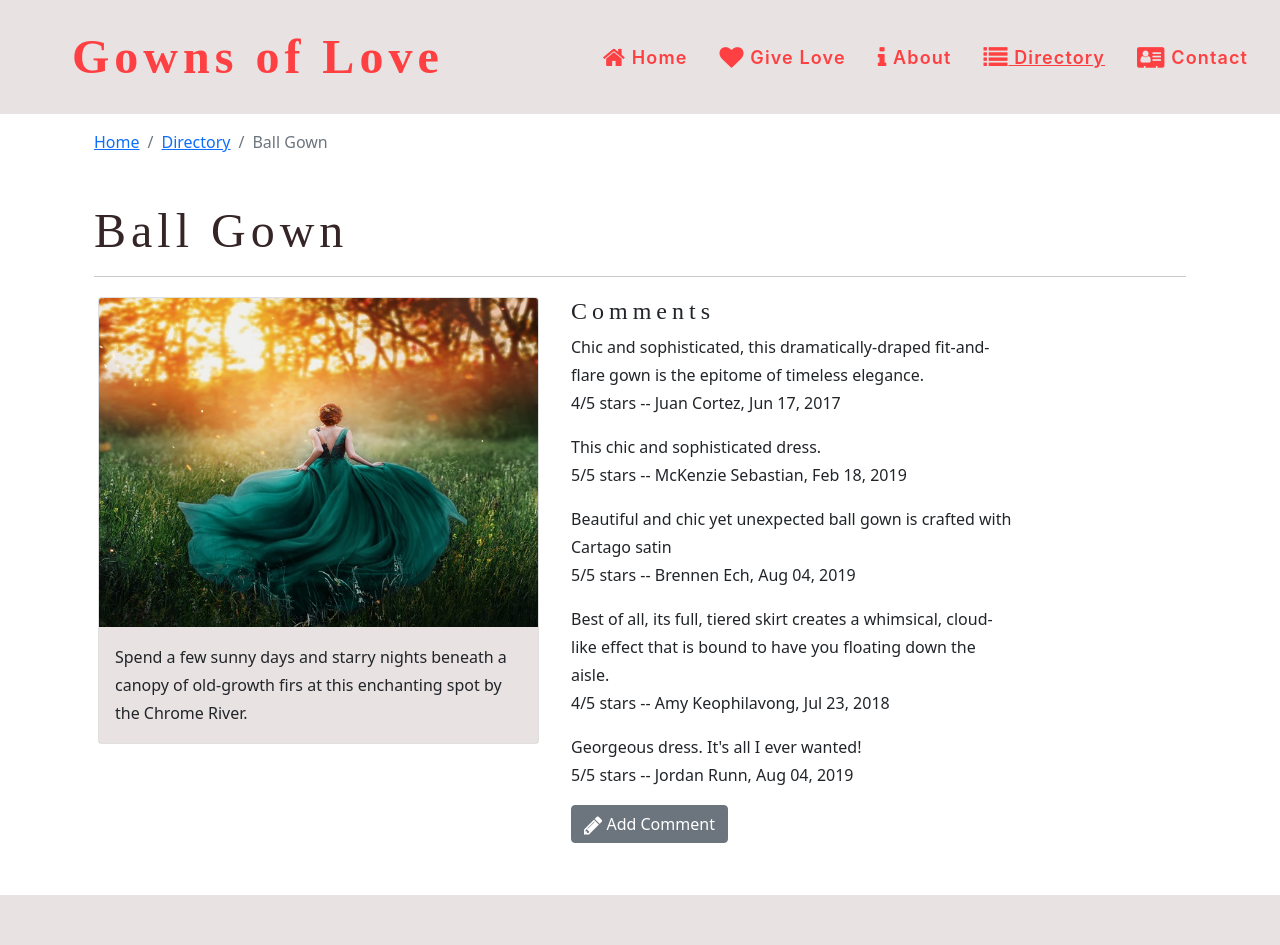
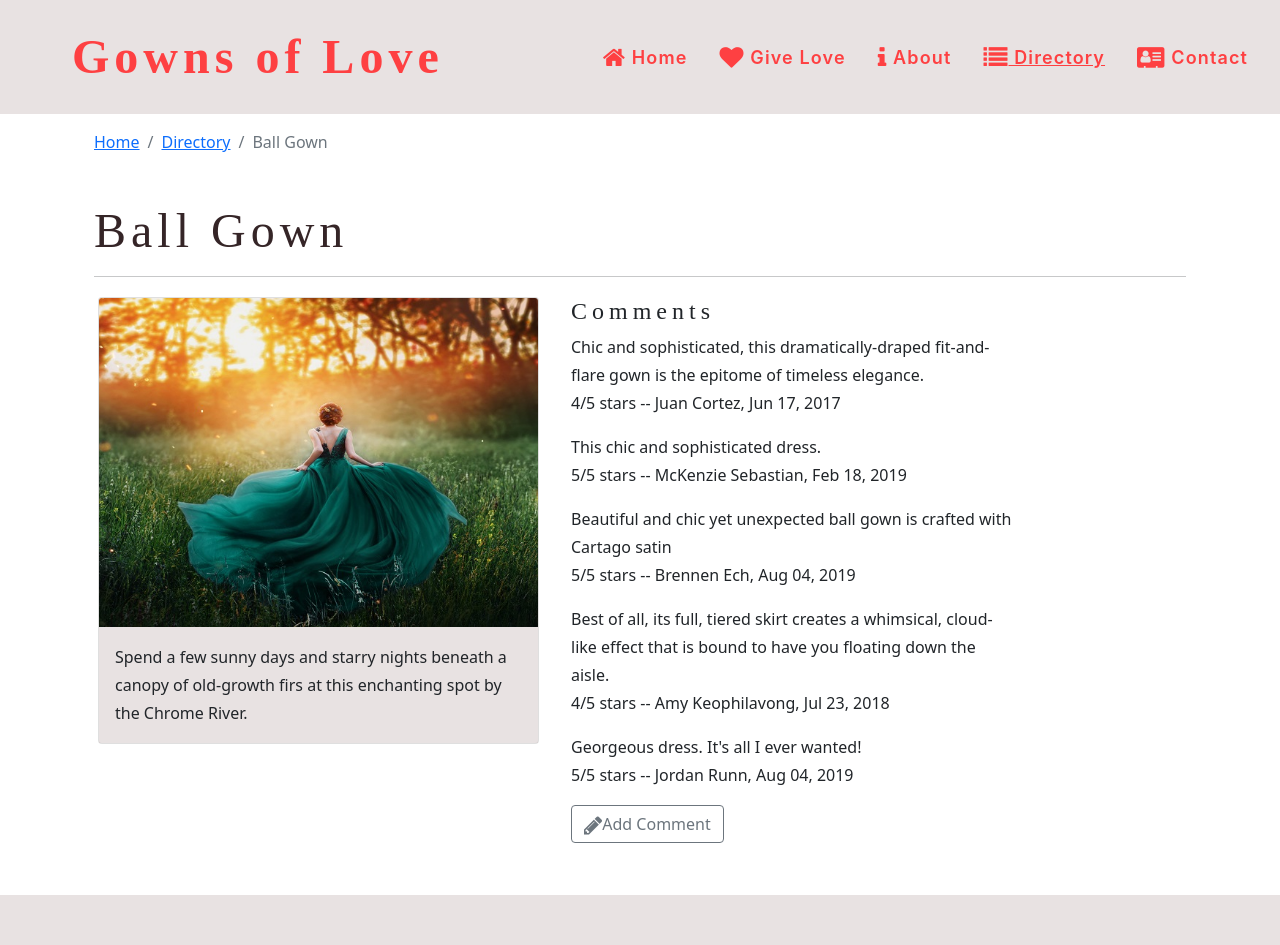
Before and after one commit to jannethg/GownsofLove2024, a React (Create React App) app: page /directory/1 in a window 1280 px wide. Shown: the top 945 px of the page. Built offline with nearby package versions, Linux system fonts and the light colour scheme.

Commit message:
Dynamic React Week 4: Exercise: addComment and Exercise: Add Middleware

```diff
--- a/src/app/store.js
+++ b/src/app/store.js
@@ -1,20 +1,16 @@
 import { configureStore } from "@reduxjs/toolkit";
-//import counterReducer from '../features/counter/counterSlice';
-import { campsitesReducer } from '../features/campsites/campsitesSlice';
-import { commentsReducer } from '../features/comments/commentsSlice';
+import logger from "redux-logger";
+import { campsitesReducer } from "../features/campsites/campsitesSlice";
+import { commentsReducer } from "../features/comments/commentsSlice";
 import { partnersReducer } from "../features/partners/partnersSlice";
 import { promotionsReducer } from "../features/promotions/promotionsSlice";
 
-
-
-//this combines all the slices into a unified whole, stored together in the redux store.
 export const store = configureStore({
   reducer: {
-      campsites: campsitesReducer,
-      comments: commentsReducer,
-      partners: partnersReducer,
-      promotions: promotionsReducer
-  }
+    campsites: campsitesReducer,
+    comments: commentsReducer,
+    partners: partnersReducer,
+    promotions: promotionsReducer,
+  },
+  middleware: (getDefaultMiddleware) => getDefaultMiddleware().concat([logger]),
 });
-
-console.log(store.getState());
--- a/src/features/campsites/CampsiteCard .js
+++ b/src/features/campsites/CampsiteCard .js
@@ -4,16 +4,11 @@ import { Link } from "react-router-dom";
 const CampsiteCard = ({ campsite }) => {
   const { id, image, name } = campsite;
   return (
-    //this will pass the value of id to the link component as a string
-    //here we use a backtick (not quotes) to convert and integer into a string
-    //this will trigger a route component that we added in the App.js to the campsiteDetailpage for
-    //whatever id was passed in here....
     <Link to={`${id}`}>
       <Card  className="list-title">
       <CardTitle className="list-title">{name}</CardTitle>
         <CardImg width="100%" src={image} alt={name} />
         <CardImgOverlay>
-
         </CardImgOverlay>
       </Card>
     </Link>
--- a/src/features/campsites/CampsiteDetail.js
+++ b/src/features/campsites/CampsiteDetail.js
@@ -1,17 +1,17 @@
 import { Card, CardImg, CardText, CardBody, Col } from "reactstrap";
 
-const CampsiteDetail = ({campsite}) => {
-    const {image, name,description } = campsite;
+const CampsiteDetail = ({ campsite }) => {
+    const {name, image, description } = campsite;
     return (
         <Col md='5' className='m-1'>
             <Card>
-                <CardImg top src={image} alt={name}/>
+                <CardImg top src={image} alt={name} />
                 <CardBody>
                     <CardText>{description}</CardText>
                 </CardBody>
             </Card>
         </Col>
     );
+
 };
-
 export default CampsiteDetail;
--- a/src/features/campsites/campsitesSlice.js
+++ b/src/features/campsites/campsitesSlice.js
@@ -1,7 +1,5 @@
 import { createSlice } from "@reduxjs/toolkit";
 import { CAMPSITES } from "../../app/shared/CAMPSITES";
-
-
 
 const initialState = {
   campsitesArray: CAMPSITES
@@ -21,7 +19,7 @@ export const selectAllCampsites = (state) => {
 
 export const selectCampsiteById = (id) => (state) => {
   return state.campsites.campsitesArray.find(
-    (campsite) => campsite.id === parseInt(id)
+      (campsite) => campsite.id === parseInt(id)
   );
 };
 
--- a/src/features/comments/CommentForm.js
+++ b/src/features/comments/CommentForm.js
@@ -1,46 +1,57 @@
 import { useState } from "react";
-import { Button, Modal, ModalHeader, ModalBody, FormGroup, Label } from "reactstrap";
+import { useDispatch } from "react-redux";
+import {
+  Button,
+  Modal,
+  ModalHeader,
+  ModalBody,
+  FormGroup,
+  Label,
+} from "reactstrap";
 import { Formik, Field, Form, ErrorMessage } from "formik";
 import validateCommentForm from "../../utils/validateCommentForm";
-
+import { addComment } from "./commentsSlice";
 
 const CommentForm = ({ campsiteId }) => {
   const [modalOpen, setModalOpen] = useState(false);
+  const dispatch = useDispatch();
+
   const handleSubmit = (values) => {
     const comment = {
         campsiteId: parseInt(campsiteId),
         rating: values.rating,
         author: values.author,
-        text: values.commentText
-        };
+        text: values.commentText,
+        date: new Date(Date.now()).toISOString()
+    }
 
     console.log(comment);
+    dispatch(addComment(comment));
     setModalOpen(false);
-
   };
 
   return (
     <>
-            <Button onClick={() => setModalOpen(true)}>
-                <i className='fa fa-pencil fa-lg' /> Add Comment
+        <Button outline onClick={() => setModalOpen(true)} >
+            <i className='fa fa-pencil fa-lg' />
+            Add Comment
         </Button>
         <Modal isOpen={modalOpen}>
-                <ModalHeader toggle={() => setModalOpen(false)}>
+            <ModalHeader toggle={() => setModalOpen(false)} >
                 Add Comment
             </ModalHeader>
             <ModalBody>
-                <Formik
-                    initialValues={{
+                <Formik initialValues={{
                                     rating: undefined,
-                    author: '',
-                    commentText: ''
+                                    author: "",
+                                    commentText: ""
                                     }}
                     onSubmit={handleSubmit}
                     validate={validateCommentForm}
                 >
                     <Form>
                         <FormGroup>
-                            <Label htmlFor='rating'>
+                            <Label htmlFor='rating' >
                                 Rating
                             </Label>
                             <Field
@@ -55,12 +66,13 @@ const CommentForm = ({ campsiteId }) => {
                                 <option>4</option>
                                 <option>5</option>
                             </Field>
-                                <ErrorMessage name='rating'>
-                                    {(msg) => <p className="text-danger">{msg}</p>}
+                            <ErrorMessage name='rating' >
+                                {(msg) => <p className='text-danger'>{msg}</p>}
                             </ErrorMessage>
+
                         </FormGroup>
-                        <FormGroup>
-                            <Label htmlFor='author'>
+                        <FormGroup >
+                            <Label htmlFor='author' >
                                 Your Name
                             </Label>
                             <Field
@@ -68,12 +80,13 @@ const CommentForm = ({ campsiteId }) => {
                                 placeholder='Your Name'
                                 className='form-control'
                             />
-                            <ErrorMessage name='author'>
-                                {(msg) => <p className="text-danger">{msg}</p>}
+                             <ErrorMessage name='author' >
+                                {(msg) => <p className='text-danger'>{msg}</p>}
                             </ErrorMessage>
+
                         </FormGroup>
-                        <FormGroup>
-                            <Label htmlFor='commentText'>
+                        <FormGroup >
+                            <Label htmlFor='commentText' >
                                 Comment
                             </Label>
                             <Field
@@ -87,11 +100,14 @@ const CommentForm = ({ campsiteId }) => {
                             Submit
                         </Button>
                     </Form>
+
                 </Formik>
             </ModalBody>
         </Modal>
     </>
+
 );
+
 };
 
 export default CommentForm;
--- a/src/features/comments/CommentsList.js
+++ b/src/features/comments/CommentsList.js
@@ -4,9 +4,6 @@ import Comment from './Comment';
 import { selectCommentsByCampsiteId } from './commentsSlice';
 import CommentForm from './CommentForm';
 
-//we'll pass the useSelector hook as a callback
-//we'll invoke the function in the argument list.
-//this function will have access to both campsiteID and application state from the redux store.
 const CommentsList = ({ campsiteId }) => {
     const comments = useSelector(selectCommentsByCampsiteId(campsiteId));
 
@@ -15,9 +12,9 @@ const CommentsList = ({ campsiteId }) => {
             <Col md='5' className='m-1'>
                 <h4>Comments</h4>
                 {comments.map((comment) => {
-                    return <Comment key={comment.id} comment={comment}/>;
+                    return <Comment key={comment.id} comment={comment} />;
                 })}
-                <CommentForm>campsiteId: {campsiteId}</CommentForm>
+                <CommentForm campsiteId={campsiteId}  ></CommentForm>
             </Col>
         );
     }
--- a/src/features/comments/commentsSlice.js
+++ b/src/features/comments/commentsSlice.js
@@ -1,34 +1,33 @@
-import { createSlice } from '@reduxjs/toolkit';
-import { COMMENTS } from '../../app/shared/COMMENTS';
+import { createSlice } from "@reduxjs/toolkit";
+import { COMMENTS } from "../../app/shared/COMMENTS";
 
-
-//declare initialState constant
 const initialState = {
-    commentsArray: COMMENTS
+  commentsArray: COMMENTS,
 };
 
-//slice of a global state data.
-//this function requires and object as an argument and return an object as return value.
 const commentsSlice = createSlice({
-    name: 'comments',
-    initialState
+  name: "comments",
+  initialState,
+  reducers: {
+    addComment : (state, action) => {
+      console.log("addComment action.payload:", action.payload);
+      console.log("addComment state.commentsArray:", state.commentsArray);
+      const newComment = {
+        id : state.commentsArray.length + 1,
+        ...action.payload,
+      };
+
+      state.commentsArray.push(newComment);
+    },
+  },
 });
 
-
-//will have a method on it that is a reducer for the entire comments slice of the state
-//slice reducer
-//we need to export it as a const so that we can import it into the redux store later.
 export const commentsReducer = commentsSlice.reducer;
 
+export const { addComment } = commentsSlice.actions;
 
-//this selector already has a parameter of campsiteid..
-//We need to have a function return a function, we will have this function keep the parameter of campsiteid.
-//but we'll update it into a higher order function, that returns another function with the parameter of state.
-//this prepares it to be passed into the useSelector hook as a callback function. Such that the inner function has access to both
-//campsiteid and state parameters.
-//we'll make sure to make the comments Array from the redux state.commentsSlice instead of from the hard-coded local file.
 export const selectCommentsByCampsiteId = (campsiteId) => (state) => {
-    return state.comments.commentsArray.filter(
-        (comment) => comment.campsiteId === parseInt(campsiteId)
-    );
-}
+  return state.comments.commentsArray.filter(
+    (comment) => comment.campsiteId === parseInt(campsiteId)
+  );
+};
--- a/src/pages/CampsiteDetailPage.js
+++ b/src/pages/CampsiteDetailPage.js
@@ -8,7 +8,7 @@ import SubHeader from "../components/SubHeader";
 
 const CampsiteDetailPage = () => {
 
-  const { campsiteId } = useParams();
+  const { campsiteId  } = useParams();
   const campsite = useSelector(selectCampsiteById(campsiteId));
 
   console.log ('campsite:', campsite) ;
```
Also changed, not shown: src/features/comments/Comment.js (+4 -3 lines). Lines whose indentation alone changed are shown as unchanged.
